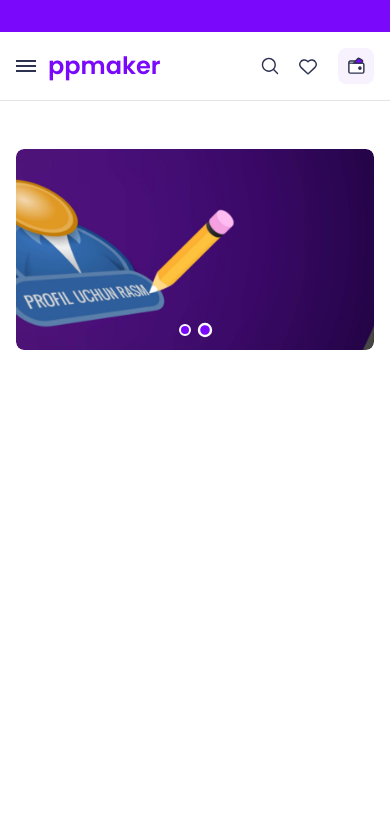
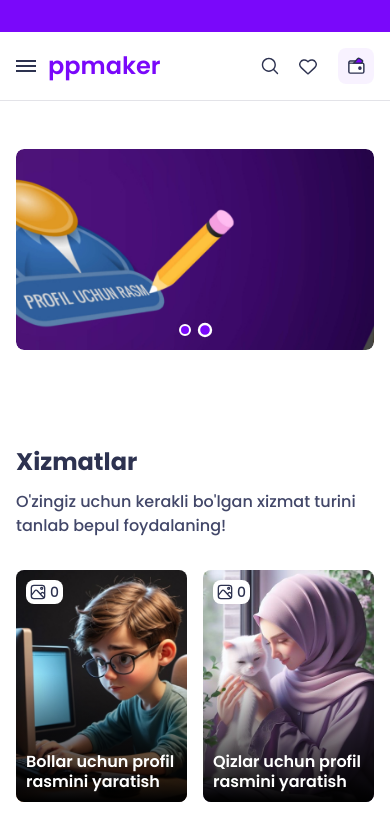
Before and after one commit to YaxyobekUz/ppmaker, a React (Vite) app: page / in a window 390 px wide. Shown: the top 816 px of the page. Built offline with nearby package versions, Linux system fonts and the light colour scheme.

Commit message:
add services section with responsive styles

```diff
--- a/src/components/Header.jsx
+++ b/src/components/Header.jsx
@@ -73,7 +73,7 @@ const Header = () => {
 
   return (
     <>
-      <header className="sticky top-0 inset-x-0 z-1 w-full py-4 mb-12 border-b border-brand-darkblue-300/15">
+      <header className="sticky top-0 inset-x-0 z-1 w-full bg-white py-4 mb-12 border-b border-brand-darkblue-300/15">
         <div className="container">
           <div className="flex items-center justify-between">
             {/* logo & hamburger btn wrapper */}
--- a/src/pages/Home.jsx
+++ b/src/pages/Home.jsx
@@ -1,11 +1,11 @@
 import React, { useState } from "react";
 import { Link } from "react-router-dom";
 
-// data
-import { homepageHeroSlides } from "../data/main";
-
 // components
 import MainLoader from "../components/MainLoader";
+
+// data
+import { homepageHeroSlides, services } from "../data/main";
 
 // swiper
 import "swiper/css";
@@ -14,6 +14,9 @@ import "swiper/css/navigation";
 import "swiper/css/pagination";
 import { Swiper, SwiperSlide } from "swiper/react";
 import { Autoplay, Navigation, Pagination } from "swiper/modules";
+
+// images
+import imageIcon from "../assets/images/icons/image.svg";
 
 const Home = () => {
   return (
@@ -110,6 +113,62 @@ const Home = () => {
           </div>
         </div>
       </div>
+
+      {/* services */}
+      <section className="py-12">
+        <div className="container section-content">
+          {/* section header */}
+          <div className="section-header">
+            <div className="section-header-details">
+              <h2>Xizmatlar</h2>
+              <p>
+                O'zingiz uchun kerakli bo'lgan xizmat turini tanlab bepul
+                foydalaning!
+              </p>
+            </div>
+          </div>
+
+          {/* section body */}
+          <ul className="grid grid-cols-2 gap-4 sm:gap-5 md:grid-cols-3 lg:grid-cols-4">
+            {services.slice(0, 4).map((service) => (
+              <li key={service.id} className="w-full h-auto aspect-[59/80]">
+                <Link
+                  to={service.link}
+                  title={service.name}
+                  style={{ backgroundImage: `url(${service.image})` }}
+                  className="flex items-start flex-col justify-between relative w-full h-full overflow-hidden bg-brand-darkblue-300/10 bg-cover bg-center bg-no-repeat p-2.5 rounded-lg xs:p-3.5 sm:rounded-xl sm:p-5"
+                >
+                  {/* number of images badge */}
+                  <div
+                    title="number of images"
+                    aria-label="number of images"
+                    className="flex items-center gap-1 bg-white px-1 py-0.5 rounded-lg sm:gap-2"
+                  >
+                    <img
+                      width={20}
+                      height={20}
+                      src={imageIcon}
+                      alt="image icon"
+                      className="size-4 xs:size-5"
+                    />
+                    <span className="text-sm xs:text-base">
+                      {service.numberOfImages}
+                    </span>
+                  </div>
+
+                  {/* title */}
+                  <h3 className="z-1 text-base leading-5 font-semibold text-white xs:leading-normal xs:text-lg sm:text-xl">
+                    {service.title}
+                  </h3>
+
+                  {/* shadow */}
+                  <div className="card-shadow"></div>
+                </Link>
+              </li>
+            ))}
+          </ul>
+        </div>
+      </section>
     </>
   );
 };
```
